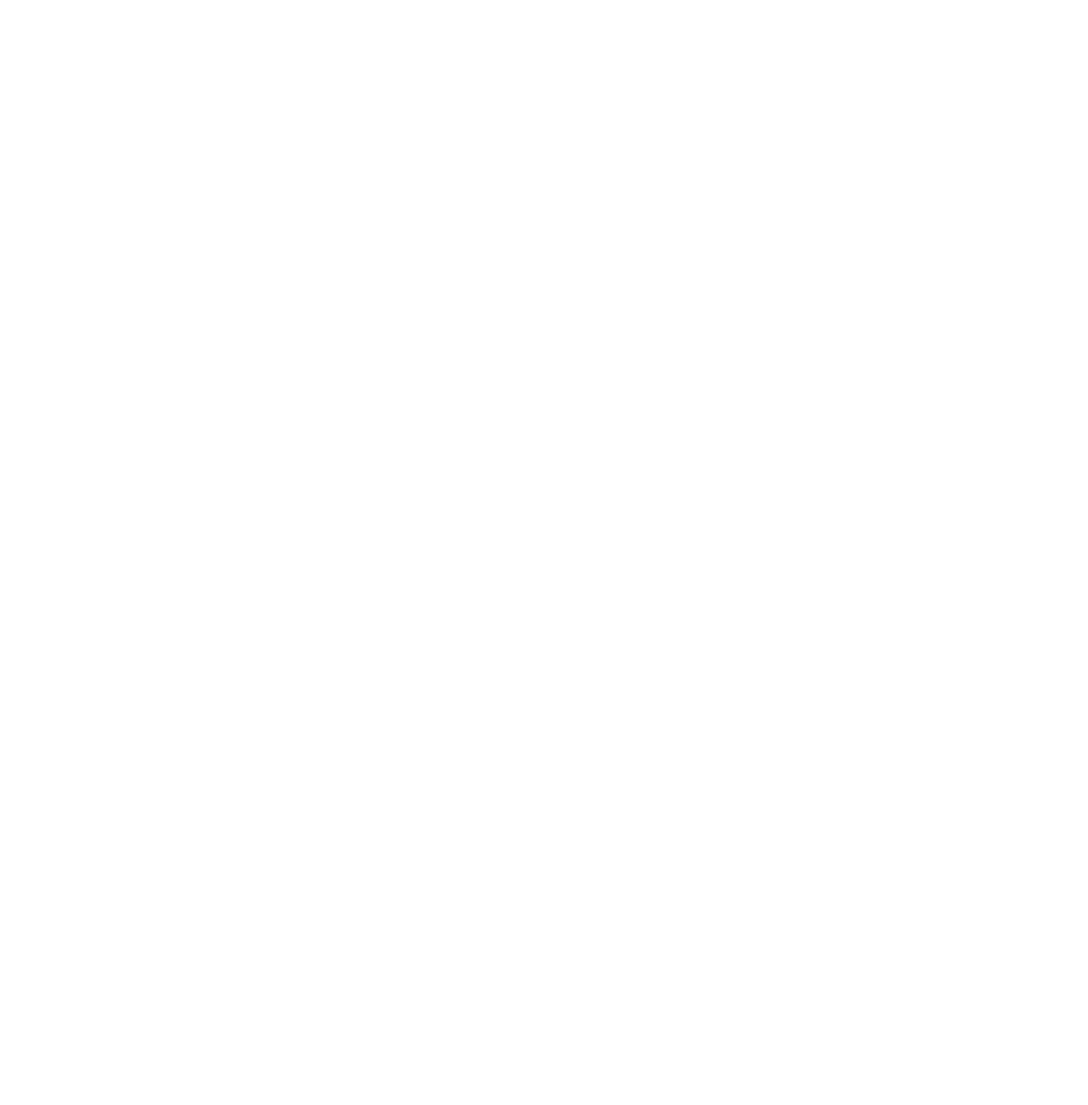
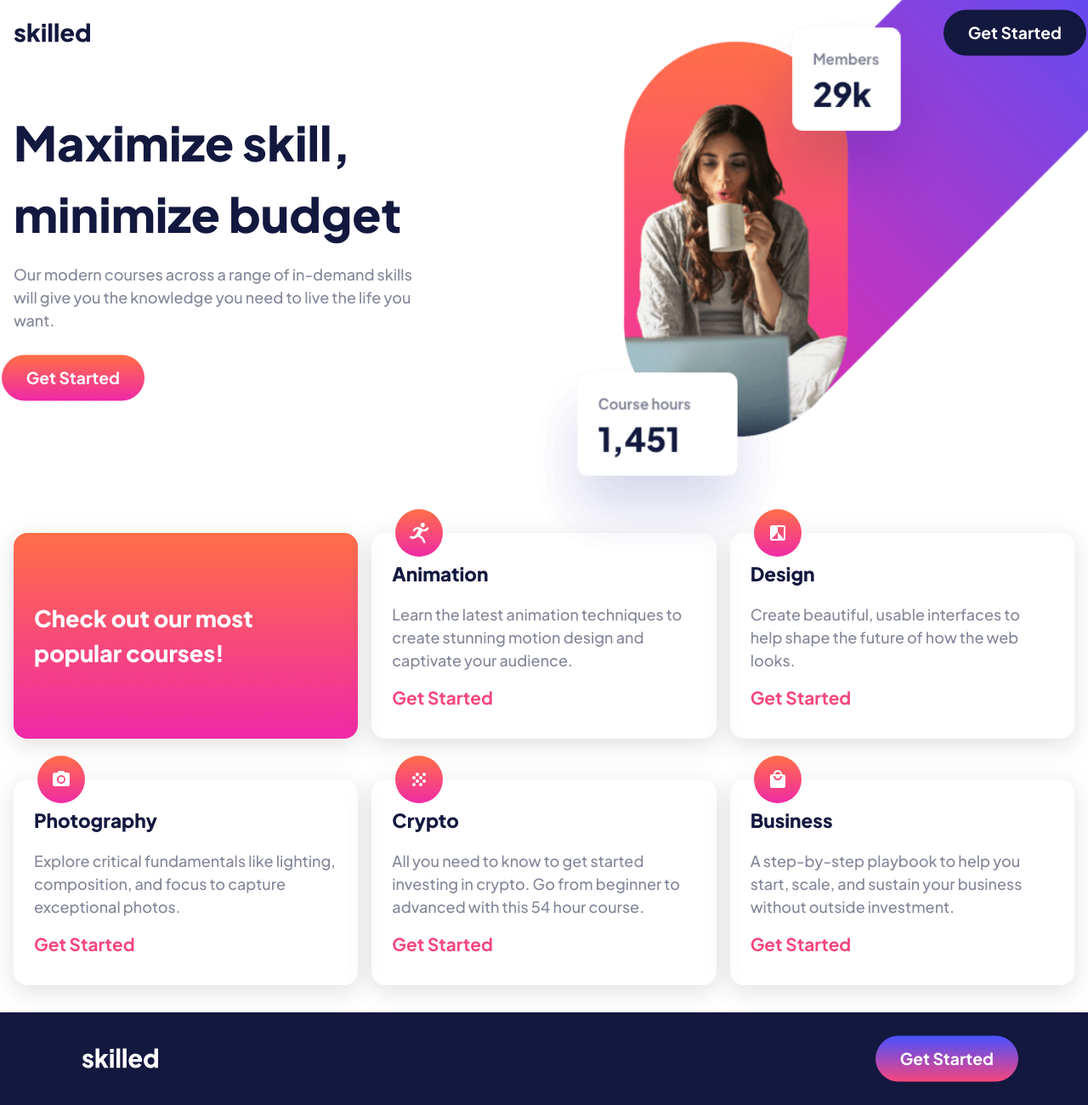
Before and after one commit to Web-dev-rafik/skilled-e-learning-landing-page, a plain HTML site: page Index.html in a window 1280 px wide. Shown: the whole page at 85% size. Before the commit the page ends 800 px from the top, so only its background shows below. Drawn offline with Linux system fonts and the light colour scheme.

Commit message:
Add project code

```diff
--- a/Index.html
+++ b/Index.html
@@ -5,11 +5,101 @@
   <meta charset="UTF-8">
   <meta http-equiv="X-UA-Compatible" content="IE=edge">
   <meta name="viewport" content="width=device-width, initial-scale=1.0">
+  <link rel="shortcut icon" href="./images/favicon-32x32.png" type="image/x-icon">
+  <!-- Google fonts -->
+  <link rel="preconnect" href="https://fonts.googleapis.com">
+  <link rel="preconnect" href="https://fonts.gstatic.com" crossorigin>
+  <link href="https://fonts.googleapis.com/css2?family=Plus+Jakarta+Sans:wght@500;700;800&display=swap"
+    rel="stylesheet">
+
+  <link rel="stylesheet" href="style.css">
   <title>Frontend Mentor | Skilled e-learning landing page</title>
 </head>
 
 <body>
 
+  <div class="wrapper">
+    <!-- header -->
+    <header class="header">
+      <img src="./images/logo-dark.svg" alt="logo" class="logo">
+      <button class="btn header-btn">Get Started</button>
+    </header>
+
+    <!-- main -->
+    <main>
+      <!-- hero -->
+      <section class="hero">
+        <div class="hero-body">
+          <h1 class="page-title">Maximize skill, minimize budget</h1>
+          <p class="paragraph hero-desc">Our modern courses across a range of in-demand skills will give you the
+            knowledge
+            you need to live the life you want.</p>
+          <button class="btn hero-btn">Get Started</button>
+        </div>
+        <div class="hero-img-container">
+          <picture>
+            <source media="(min-width: 34em)" srcset="./images/image-hero-tablet.png">
+            <source media="(min-width: 62em)" srcset="./images/image-hero-desktop.png">
+            <img src="./images/image-hero-mobile.png" alt="Hero" class="hero-img">
+          </picture>
+        </div>
+      </section>
+
+      <!-- courses section -->
+      <section class="courses">
+        <ul class="courses-list">
+          <li class="courses-heading">
+            <h2>Check out our most popular courses!</h2>
+          </li>
+          <li>
+            <img src="./images/icon-animation.svg" alt="icon" class="courses-icon">
+            <h3 class="courses-title">Animation</h3>
+            <p class="paragraph courses-desc">Learn the latest animation techniques to create stunning motion design and
+              captivate your audience.</p>
+            <a href="#" class="link courses-link">Get Started</a>
+          </li>
+          <li>
+            <img src="./images/icon-design.svg" alt="icon" class="courses-icon">
+            <h3 class="courses-title">Design</h3>
+            <p class="paragraph courses-desc">Create beautiful, usable interfaces to help shape the future of how the
+              web
+              looks.</p>
+            <a href="#" class="link courses-link">Get Started</a>
+          </li>
+          <li>
+            <img src="./images/icon-photography.svg" alt="icon" class="courses-icon">
+            <h3 class="courses-title">Photography</h3>
+            <p class="paragraph courses-desc">Explore critical fundamentals like lighting, composition, and focus to
+              capture exceptional photos.</p>
+            <a href="#" class="link courses-link">Get Started</a>
+          </li>
+          <li>
+            <img src="./images/icon-crypto.svg" alt="icon" class="courses-icon">
+            <h3 class="courses-title">Crypto</h3>
+            <p class="paragraph courses-desc">All you need to know to get started investing in crypto. Go from beginner
+              to
+              advanced with this 54 hour course.</p>
+            <a href="#" class="link courses-link">Get Started</a>
+          </li>
+          <li>
+            <img src="./images/icon-business.svg" alt="icon" class="courses-icon">
+            <h3 class="courses-title">Business</h3>
+            <p class="paragraph courses-desc">A step-by-step playbook to help you start, scale, and sustain your
+              business
+              without outside investment.</p>
+            <a href="#" class="link courses-link">Get Started</a>
+          </li>
+        </ul>
+      </section>
+    </main>
+  </div>
+  <!-- footer -->
+
+  <footer class="footer">
+    <img src="./images/logo-light.svg" alt="logo" class="logo footer-logo">
+    <button class="btn footer-btn">Get Started</button>
+  </footer>
+
 </body>
 
 </html>
--- /dev/null
+++ b/style.css
@@ -0,0 +1,287 @@
+/* Reset */
+
+*,
+*::after,
+*::before {
+  box-sizing: border-box;
+  padding: 0;
+  margin: 0;
+}
+
+html,
+body {
+  height: 100%;
+}
+
+img,
+picture {
+  display: block;
+  width: 100%;
+}
+
+a {
+  text-decoration: none;
+}
+
+ul {
+  list-style-type: none;
+}
+
+button {
+  border: none;
+  font-family: inherit;
+}
+
+/* Colors variables */
+
+:root {
+  /* Colors */
+  --Dark-blue: #13183f;
+  --Pink: #f7457d;
+  --Orange: rgb(255, 111, 71);
+  --Blue: rgb(71, 81, 255);
+  --Grey: #84879a;
+  --White: #fff;
+
+  /* Gradients */
+  --Orange-Pink-grad: linear-gradient(
+    rgb(255, 111, 71) 0%,
+    rgb(240, 40, 167) 100%
+  );
+  --Blue-Pink-grad: linear-gradient(rgb(71, 81, 255), #f7457d);
+}
+
+/* Typography */
+
+body {
+  font-family: "Plus Jakarta Sans", sans-serif;
+  line-height: 1.5;
+  font-size: 100%; /* 16px by default */
+}
+
+:root {
+  --fs: 1rem;
+  --fs-h1: 2.5rem;
+  --fs-h2: 1.5rem;
+  --fs-h3: 1.25rem;
+}
+
+/* Desktop : 992px */
+@media (min-width: 62em) {
+  :root {
+    --fs: 1.125rem;
+    --fs-h1: 3.5rem;
+    --fs-h2: 1.6875rem;
+    --fs-h3: 1.40625rem;
+  }
+}
+
+/* General styles */
+
+.paragraph {
+  font-size: var(--fs);
+  font-weight: 500;
+  color: var(--Grey);
+}
+
+h1 {
+  font-size: var(--fs-h1);
+  font-weight: 800;
+  color: var(--Dark-blue);
+}
+
+h2 {
+  font-size: var(--fs-h2);
+  font-weight: 800;
+  color: var(--Dark-blue);
+}
+
+h3 {
+  font-size: var(--fs-h3);
+  font-weight: 800;
+  color: var(--Dark-blue);
+}
+
+.logo {
+  max-width: 5.625rem;
+}
+
+.btn {
+  font-size: 1rem;
+  color: var(--White);
+  font-weight: 700;
+  padding: 0.75em 1.5rem;
+  border-radius: 2em;
+  cursor: pointer;
+}
+
+.btn:hover {
+  opacity: 0.75;
+}
+
+.wrapper {
+  padding: 1rem 1rem 0 1rem;
+}
+
+/* Header */
+
+.header {
+  display: flex;
+  justify-content: space-between;
+  align-items: center;
+}
+
+.header-btn {
+  background-color: var(--Dark-blue);
+}
+
+/* Hero */
+
+.hero {
+  margin-top: 2rem;
+}
+
+.hero-desc {
+  margin-top: 1rem;
+}
+
+.hero-btn {
+  background: var(--Orange-Pink-grad);
+  transform: scale(1.125);
+  margin-top: 2rem;
+}
+
+/* Courses */
+
+.courses {
+  margin-top: 2rem;
+  margin-bottom: 2rem;
+}
+
+.courses-list {
+  display: grid;
+  grid-template-columns: 1fr;
+  gap: 3rem;
+}
+
+.courses-list li {
+  box-shadow: rgba(100, 100, 111, 0.2) 0px 7px 29px 0px;
+  padding: 2rem 1.5rem;
+  padding-top: 2rem;
+  border-radius: 1rem;
+  position: relative;
+}
+
+.courses-heading {
+  background: var(--Orange-Pink-grad);
+  border-radius: 0.5em;
+  padding: 1em;
+  display: flex;
+  align-items: center;
+}
+
+.courses-heading h2 {
+  color: var(--White);
+}
+
+.courses-icon {
+  max-width: 3.5rem;
+  position: absolute;
+  left: 1.75rem;
+  top: -1.75rem;
+}
+
+.courses-desc {
+  margin-top: 1rem;
+}
+
+.courses-link {
+  width: fit-content;
+  color: var(--Pink);
+  font-size: calc(var(--fs) * 1.15);
+  font-weight: 700;
+  display: block;
+  margin-top: 1rem;
+}
+
+.courses-link:hover {
+  text-decoration: underline;
+  text-decoration-color: var(--Pink);
+}
+
+/* Footer */
+
+.footer {
+  background-color: var(--Dark-blue);
+  display: flex;
+  justify-content: space-between;
+  align-items: center;
+  padding: 2rem 1rem;
+}
+
+.footer-btn {
+  background: var(--Blue-Pink-grad);
+}
+
+/* Media Queries */
+
+/* Tablets : 544px */
+@media (min-width: 34em) {
+  .wrapper {
+    overflow: hidden;
+  }
+  /* Hero */
+  .hero {
+    display: flex;
+    justify-content: center;
+    margin-top: 4rem;
+  }
+  .hero-img-container {
+    min-width: 40%;
+    z-index: -1;
+    position: relative;
+  }
+  .hero-img {
+    position: absolute;
+    width: 44rem;
+    transform: translate(-10%, -30%);
+  }
+
+  /* Courses */
+
+  .courses {
+    margin-top: 14rem;
+  }
+
+  .courses-list {
+    grid-template-columns: 1fr 1fr;
+    gap: 3rem 1rem;
+  }
+}
+
+/* Desktop : 992px */
+@media (min-width: 62em) {
+  .wrapper {
+    max-width: 90em;
+    margin: 0 auto;
+  }
+  .btn {
+    transform: scale(1.2);
+  }
+  .hero-img-container {
+    min-width: 60%;
+  }
+  .hero-img {
+    transform: scale(1.2) translate(20%, -30%);
+  }
+  .courses {
+    margin-top: 10rem;
+  }
+  .courses-list {
+    grid-template-columns: 1fr 1fr 1fr;
+  }
+
+  .footer {
+    padding: 2rem 6rem;
+  }
+}
```
Also changed, not shown: screenshot.png (added), 1 other file.
